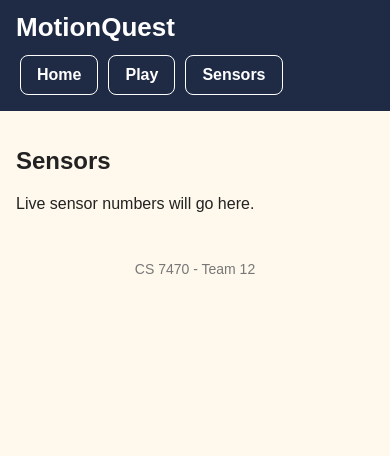
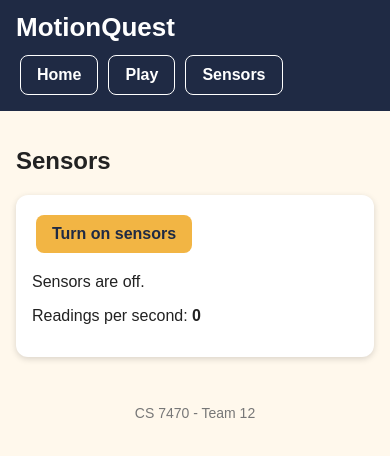
Before and after one commit to EshikaJagani/CS7470-Team12, a React (Vite) app in the folder frontend/: page / in a window 390 px wide. Both pictures are taken after a click on the button "Sensors". Shown: the top 456 px of the page. Built offline with nearby package versions, Linux system fonts and the light colour scheme.

Commit message:
added coded for reading sensor data from phones motion sensors on the sensor page; and updated the test_main file in backend folder

```diff
--- a/frontend/src/pages/SensorsPage.jsx
+++ b/frontend/src/pages/SensorsPage.jsx
@@ -1,10 +1,131 @@
+import { useEffect, useRef, useState } from 'react'
+import { askForSensorPermission, startSensors } from '../sensors.js'
+
+// this func will show a number with 1 digit after the dot, like 9.8
+function show(number) {
+  return number.toFixed(1)
+}
+
 function SensorsPage() {
+  const [isOn, setIsOn] = useState(false)
+  const [message, setMessage] = useState('Sensors are off.')
+  const [reading, setReading] = useState(null)
+  const [readingsPerSecond, setReadingsPerSecond] = useState(0)
+
+  // useRef = a box that will keep a value without redrawing the page
+  const stopSensorsRef = useRef(null)
+  const countRef = useRef(0)
+
+  async function turnOnSensors() {
+    const answer = await askForSensorPermission()
+
+    if (answer === 'needs-https') {
+      setMessage('Sensors need an https:// address. Open the GitHub Pages link or the tunnel link.')
+      return
+    }
+    if (answer === 'not-supported') {
+      setMessage('This browser has no motion sensors. Try a phone.')
+      return
+    }
+    if (answer === 'denied') {
+      setMessage('Permission was denied. On iPhone, clear the website data in Settings and try again.')
+      return
+    }
+
+    setIsOn(true)
+    setMessage('Sensors are on. Move your phone! (If nothing changes, this device has no sensors.)')
+
+    stopSensorsRef.current = startSensors(function (newReading) {
+      setReading(newReading)
+      countRef.current = countRef.current + 1
+    })
+  }
+
+  // this will run once when the page will opne
+  useEffect(function () {
+    // every second it will show how many readings came in, then start counting again
+    const timer = setInterval(function () {
+      setReadingsPerSecond(countRef.current)
+      countRef.current = 0
+    }, 1000)
+
+    // this will run when we leave the page: stop the timer and the sensors
+    return function () {
+      clearInterval(timer)
+      if (stopSensorsRef.current) {
+        stopSensorsRef.current()
+      }
+    }
+  }, [])
+
   return (
     <div>
       <h2>Sensors</h2>
-      <p>Live sensor numbers will go here.</p>
+
+      <div className="card">
+        <button onClick={turnOnSensors} disabled={isOn}>
+          Turn on sensors
+        </button>
+        <p>{message}</p>
+        <p>
+          Readings per second: <b>{readingsPerSecond}</b>
+        </p>
+      </div>
+
+      {reading && (
+        <div className="card">
+          <h3>Tilt (degrees)</h3>
+          <p>
+            beta (front-back): {show(reading.beta)} · gamma (left-right): {show(reading.gamma)} · alpha:{' '}
+            {show(reading.alpha)}
+          </p>
+
+          <h3>Acceleration with gravity (m/s²)</h3>
+          <p>
+            x: {show(reading.ax)} · y: {show(reading.ay)} · z: {show(reading.az)}
+          </p>
+
+          <h3>Acceleration without gravity (m/s²)</h3>
+          <p>
+            x: {show(reading.lx)} · y: {show(reading.ly)} · z: {show(reading.lz)}
+          </p>
+
+          <h3>Rotation speed (degrees per second)</h3>
+          <p>
+            x: {show(reading.gx)} · y: {show(reading.gy)} · z: {show(reading.gz)}
+          </p>
+
+          <p>
+            <b>Flat test:</b> put the phone flat on a table, screen up. z with gravity should be about 9.8 (some
+            phones show -9.8 - write down which one yours shows).
+          </p>
+        </div>
+      )}
     </div>
   )
 }
 
 export default SensorsPage
+
+
+
+
+
+
+
+
+
+
+
+// commenting out this placeholder code and adding new one
+
+// function SensorsPage() {
+//   return (
+//     <div>
+//       <h2>Sensors</h2>
+//       <p>Live sensor numbers will go here.</p>
+//     </div>
+//   )
+// }
+
+// export default SensorsPage
--- /dev/null
+++ b/frontend/src/sensors.js
@@ -0,0 +1,105 @@
+// Everything about reading the phone's motion sensors - Eshika
+
+// step 1: we need to ask for permission
+// iphones show a popup for this and it only works if it runs right after a button tap
+// it will give back one word: 'granted', 'denied', 'needs-https' or 'not-supported'
+export async function askForSensorPermission() {
+  // phones only share their sensors with https:// pages
+  if (!window.isSecureContext) {
+    return 'needs-https'
+  }
+
+  // some browsers have no motion sensors at all
+  if (typeof DeviceMotionEvent === 'undefined') {
+    return 'not-supported'
+  }
+
+  // iphones only show the "Allow Motion & Orientation access" popup
+  if (typeof DeviceMotionEvent.requestPermission === 'function') {
+    try {
+      const answers = await Promise.all([
+        DeviceMotionEvent.requestPermission(),
+        DeviceOrientationEvent.requestPermission(),
+      ])
+      if (answers[0] !== 'granted' || answers[1] !== 'granted') {
+        return 'denied'
+      }
+    } catch {
+      return 'denied'
+    }
+  }
+
+  // android phones dont ask and sensors work anyways
+  return 'granted'
+}
+// --------------------------------------------
+// step 2: start listening to the sensors
+// onReading(reading) gets called about 60 times every second
+// it will give back a function we call to stop listening
+export function startSensors(onReading) {
+  // the newest numbers from the sensors
+  const reading = {
+    time: 0,
+
+    // tilt angles in degrees (orientation sensor)
+    // beta for front n back tilting
+    // gamma for left n right tilting
+    // alpha for turning around like a compass
+    beta: 0,
+    gamma: 0,
+    alpha: 0,
+
+    // accel with g, in m/s^2 (accelerometer)
+    ax: 0,
+    ay: 0,
+    az: 0,
+
+    // accel w/o g = only the phone's own movement, in m/s^2
+    lx: 0,
+    ly: 0,
+    lz: 0,
+
+    // how fast the phone will be rotating, in degrees per second (gyroscope)
+    gx: 0,
+    gy: 0,
+    gz: 0,
+  }
+
+  function handleOrientation(event) {
+    reading.beta = event.beta || 0
+    reading.gamma = event.gamma || 0
+    reading.alpha = event.alpha || 0
+  }
+
+  function handleMotion(event) {
+    const withGravity = event.accelerationIncludingGravity || {}
+    const noGravity = event.acceleration || {}
+    const rotation = event.rotationRate || {}
+
+    reading.time = event.timeStamp
+
+    reading.ax = withGravity.x || 0
+    reading.ay = withGravity.y || 0
+    reading.az = withGravity.z || 0
+
+    reading.lx = noGravity.x || 0
+    reading.ly = noGravity.y || 0
+    reading.lz = noGravity.z || 0
+
+     // rotation around the x,y,z axis
+    reading.gx = rotation.beta || 0
+    reading.gy = rotation.gamma || 0
+    reading.gz = rotation.alpha || 0
+
+    // now sending a copy, so every reading is its own object
+    onReading({ ...reading })
+  }
+
+  window.addEventListener('deviceorientation', handleOrientation)
+  window.addEventListener('devicemotion', handleMotion)
+
+  return function stopSensors() {
+    window.removeEventListener('deviceorientation', handleOrientation)
+    window.removeEventListener('devicemotion', handleMotion)
+  }
+}
```
Also changed, not shown: 1 other file (tests, documents, lock files or other folders).
